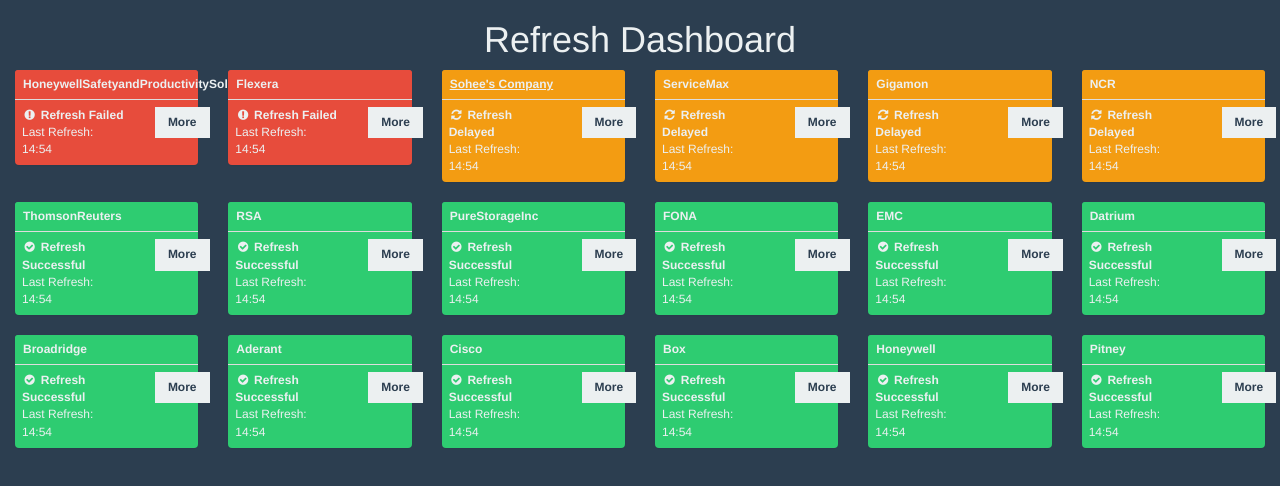
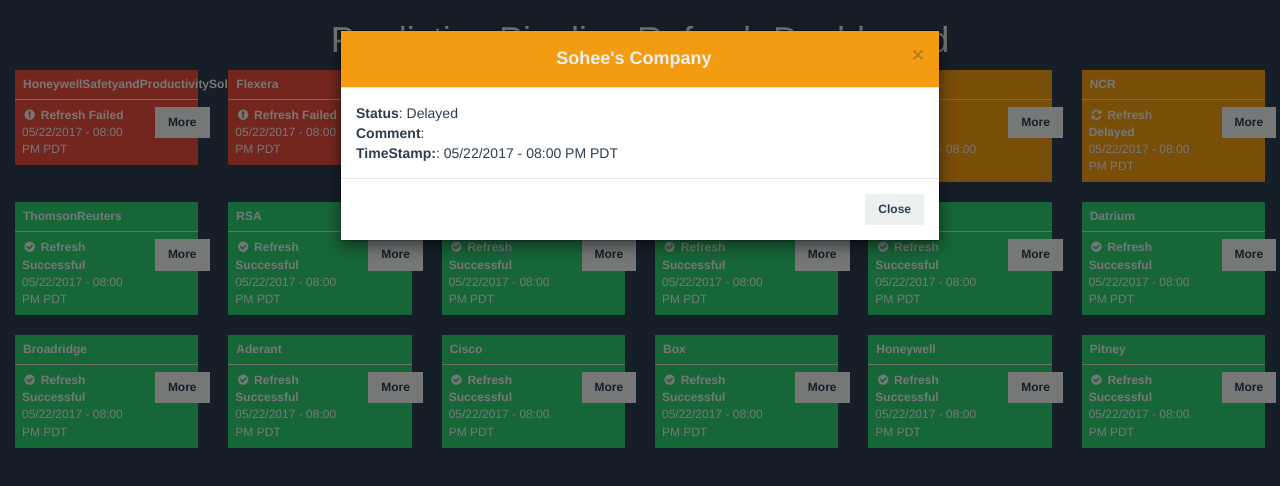
Before and after one commit to jakehjung/refreshstatus, a plain HTML site: page index2.html in a window 1280 px wide. Both pictures are taken after a click on the link "Sohee's Company". Drawn offline with nearby package versions, Linux system fonts and the light colour scheme.

Commit message:
modal addition

```diff
--- a/index2.html
+++ b/index2.html
@@ -14,7 +14,7 @@
     <script src="js/mainController.js"></script>
 </head>
 <body ng-app="rfDashboard">
-	<h1 class="text-center dashboard-header">Refresh Dashboard</h1>
+	<h1 class="text-center dashboard-header">Predictive Pipeline Refresh Dashboard</h1>
 	<div class="container-fluid main-wrapper">
 		<div class="row" ng-controller="rfController">
 			<div class="col-md-2" ng-repeat="refresh in refreshes | refreshSort:'status'">
@@ -25,8 +25,8 @@
 					<div class="panel-heading company-heading"
 						ng-class="{'bg-success': refresh.status === 'Successful',
 								'bg-fail': refresh.status === 'Failed',
-								'bg-delay': refresh.status === 'Delayed'}"">
-						<a href="#">{{refresh.company}}</a>
+								'bg-delay': refresh.status === 'Delayed'}">
+						<a href="#" data-toggle="modal" data-target="#rfmodal{{$index}}">{{refresh.company}}</a>
 					</div>
 					<div class="panel-body">
 						<div class="row">
@@ -38,10 +38,34 @@
 													'fa-refresh': refresh.status === 'Delayed'}"
 										aria-hidden="true"></i> Refresh <span id="rf-status">{{refresh.status}}</span>
 								</p>
-								<p>Last Refresh: 14:54</p>
+								<p>{{refresh.date}} - {{refresh.time}}</p>
 							</div>
 							<div class="col-md-4 text-center">
-								<button class="btn rf-btn" ng-click="open(refresh)">More</button>
+								<button class="btn rf-btn" data-toggle="modal" data-target="#rfmodal{{$index}}">More</button>
+				    		    <!-- MODAL -->
+							    <div class="modal small fade" tabindex="-1" role="dialog" id="rfmodal{{$index}}">
+									<div class="modal-dialog" role="document">
+										<div class="modal-content">
+											<div class="modal-header"
+												ng-class="{'bg-success': refresh.status === 'Successful',
+															'bg-fail': refresh.status === 'Failed',
+															'bg-delay': refresh.status === 'Delayed'}">
+										    	<button type="button" class="close" data-dismiss="modal" aria-label="Close">
+										    		<span aria-hidden="true">&times;</span>
+										    	</button>
+										    	<h4 class="modal-title">{{refresh.company}}</h4>
+										  	</div>
+											<div class="modal-body text-left">
+											    <p class="detail-text"><b>Status</b>: {{refresh.status}}</p>
+											    <p class="detail-text"><b>Comment</b>: {{refresh.comment}}</p>
+											    <p class="detail-text"><b>TimeStamp:</b>: {{refresh.date}} - {{refresh.time}}</p>
+											</div>
+											<div class="modal-footer">
+												<button type="button rf-btn" class="btn rf-btn" data-dismiss="modal">Close</button>
+											</div>
+										</div>
+									</div>
+								</div>
 							</div>
 						</div>
 					</div>
@@ -59,6 +83,10 @@
 				</div>
 				<div class="modal-footer">
 			</script>
+
+
+
+
 		</div>
 	</div>
 
--- a/js/mainController.js
+++ b/js/mainController.js
@@ -1,116 +1,131 @@
-app.controller('modalController', function ($scope, $modalInstance, refresh) {
-
-	$scope.refresh = refresh;
-
-});
-
-app.controller("rfController", ['$scope', function ($scope, $timeout, $modal, $log) {
+app.controller("rfController", ['$scope', function ($scope) {
 
 	$scope.refreshes = [
 		{
 			company: "Pitney",
 			status: "Successful",
-			comment: "Hello"
+			comment: "Hello",
+			date: "05/22/2017",
+			time: "08:00 PM PDT"
 		},
 		{
 			company: "Honeywell",
 			status: "Successful",
-			comment: "Hello2"
+			comment: "Hello2",
+			date: "05/22/2017",
+			time: "08:00 PM PDT"
 		},
 		{
 			company: "Box",
 			status: "Successful",
-			comment: "Hello2"
+			comment: "Hello2",
+			date: "05/22/2017",
+			time: "08:00 PM PDT"
 		},
 		{
 			company: "Flexera",
 			status: "Failed",
-			comment: "Hello2"
+			comment: "Hello2",
+			date: "05/22/2017",
+			time: "08:00 PM PDT"
 		},
 		{
 			company: "Cisco",
 			status: "Successful",
-			comment: "Hello2"
+			comment: "Hello2",
+			date: "05/22/2017",
+			time: "08:00 PM PDT"
 		},
 		{
 			company: "NCR",
 			status: "Delayed",
-			comment: "Hello2"
+			comment: "Hello2",
+			date: "05/22/2017",
+			time: "08:00 PM PDT"
 		},
 		{
 			company: "Aderant",
 			status: "Successful",
-			comment: "Hello2"
+			comment: "Hello2",
+			date: "05/22/2017",
+			time: "08:00 PM PDT"
 		},
 		{
 			company: "Broadridge",
 			status: "Successful",
-			comment: "Hello2"
+			comment: "Hello2",
+			date: "05/22/2017",
+			time: "08:00 PM PDT"
 		},
 		{
 			company: "Datrium",
 			status: "Successful",
-			comment: "Hello2"
+			comment: "Hello2",
+			date: "05/22/2017",
+			time: "08:00 PM PDT"
 		},
 		{
 			company: "EMC",
 			status: "Successful",
-			comment: "Hello2"
+			comment: "Hello2",
+			date: "05/22/2017",
+			time: "08:00 PM PDT"
 		},
 		{
 			company: "FONA",
 			status: "Successful",
-			comment: "Hello2"
+			comment: "Hello2",
+			date: "05/22/2017",
+			time: "08:00 PM PDT"
 		},
 		{
 			company: "Gigamon",
 			status: "Delayed",
-			comment: "Hello2"
+			comment: "Hello2",
+			date: "05/22/2017",
+			time: "08:00 PM PDT"
 		},
 		{
 			company: "HoneywellSafetyandProductivitySolutions",
 			status: "Failed",
-			comment: "Hello2"
+			comment: "Hello2",
+			date: "05/22/2017",
+			time: "08:00 PM PDT"
 		},
 		{
 			company: "PureStorageInc",
 			status: "Successful",
-			comment: "Hello2"
+			comment: "Hello2",
+			date: "05/22/2017",
+			time: "08:00 PM PDT"
 		},
 		{
 			company: "RSA",
 			status: "Successful",
-			comment: "Hello2"
+			comment: "Hello2",
+			date: "05/22/2017",
+			time: "08:00 PM PDT"
 		},
 		{
 			company: "ServiceMax",
 			status: "Delayed",
-			comment: "Hello2"
+			comment: "Hello2",
+			date: "05/22/2017",
+			time: "08:00 PM PDT"
 		},
 		{
 			company: "ThomsonReuters",
 			status: "Successful",
-			comment: "Hello2"
+			comment: "Hello2",
+			date: "05/22/2017",
+			time: "08:00 PM PDT"
 		},
 		{
 			company: "Sohee's Company",
-			status: "Delayed"
+			status: "Delayed",
+			date: "05/22/2017",
+			time: "08:00 PM PDT"
 		}
 	];
 
-	// MODAL WINDOW
-	$scope.open = function (_refresh) {
-
-        var modalInstance = $modal.open({
-			controller: "modalController",
-			templateUrl: "refreshContent.html",
-			resolve: {
-				refresh: function() {
-			    	return _refresh;
-				}
-			}
-        });
-
-    };
-
 }]);
--- a/sass/style.scss
+++ b/sass/style.scss
@@ -31,6 +31,7 @@ body {
 }
 
 .panel-default {
+	border-radius: 0px;
 	.company-heading {
 		padding: 6px 8px;
 		font-weight: bold;
@@ -64,3 +65,20 @@ body {
 		transition: all 0.3s;
 	}
 }
+
+.detail-text {
+	color: #2c3e50 !important;
+	font-size: 14px;
+}
+
+.modal-header {
+	background: #2ecc71;
+	color: #ecf0f1;
+	h4 {
+		font-weight: bold;
+	}
+}
+
+.modal-content {
+	border-radius: 0px;
+}
```
Also changed, not shown: css/style.css.
